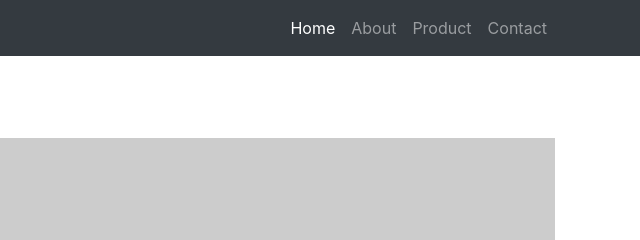
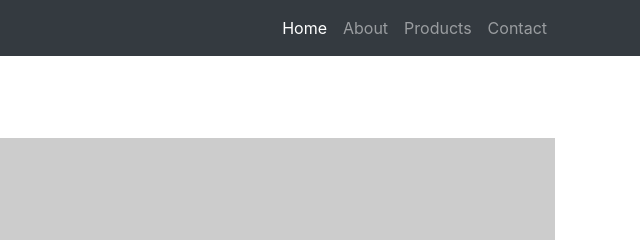
Before and after one commit to caroljunq/minicurso-web, a plain HTML site: page exemplos/site-final/index.html in a window 1280 px wide. Shown: the top 240 px of the page, 640-1280 px from the left. Drawn offline with Linux system fonts and the light colour scheme; placeholder pictures from the web are drawn by us.

Commit message:
correcao s

```diff
--- a/exemplos/site-final/index.html
+++ b/exemplos/site-final/index.html
@@ -33,7 +33,7 @@
                   <a class="nav-link" href="#about">About</a>
                 </li>
                 <li class="nav-item">
-                  <a class="nav-link" href="#product">Product</a>
+                  <a class="nav-link" href="#product">Products</a>
                 </li>
                 <li class="nav-item">
                   <a class="nav-link" href="#contact">Contact</a>
```
